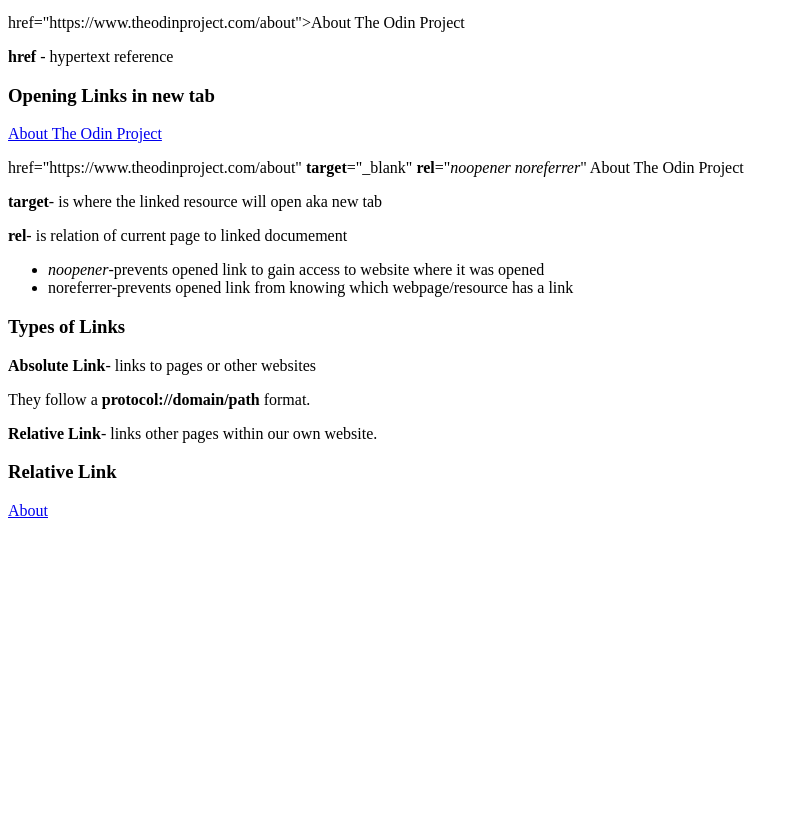
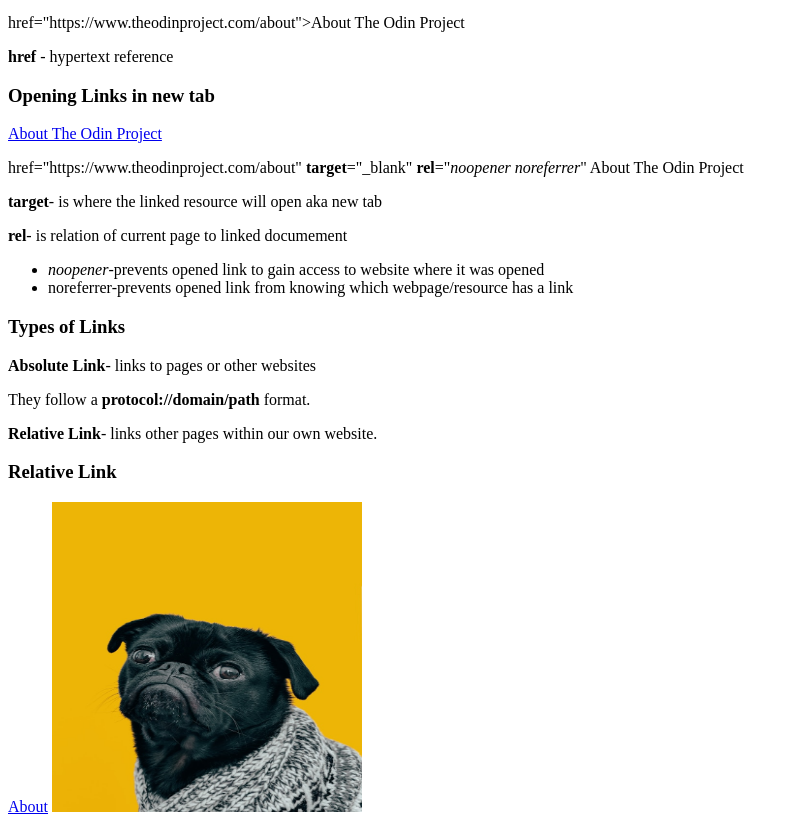
Before and after one commit to janetlee123/TOP_learning, a plain HTML site: page odin-links-and-images/index.html in a window 1280 px wide. Shown: the part 100-924 px from the top of the page, without its empty margins (0-797 px from the left). Before the commit the page ends 800 px from the top, so only its background shows below. Drawn offline with Linux system fonts and the light colour scheme.

Commit message:
Adding an image to index

```diff
--- a/odin-links-and-images/index.html
+++ b/odin-links-and-images/index.html
@@ -37,5 +37,7 @@
         <h3>Relative Link</h3>
         <a href="pages/about.html">About</a>
 
-    </body>
+        <img src="./images/dog.jpg" alt="A picture of Charles the
+            dog" height = "310" width="310">
+        </body>
 </html>
```
Also changed, not shown: odin-links-and-images/images/dog.jpg (added).
